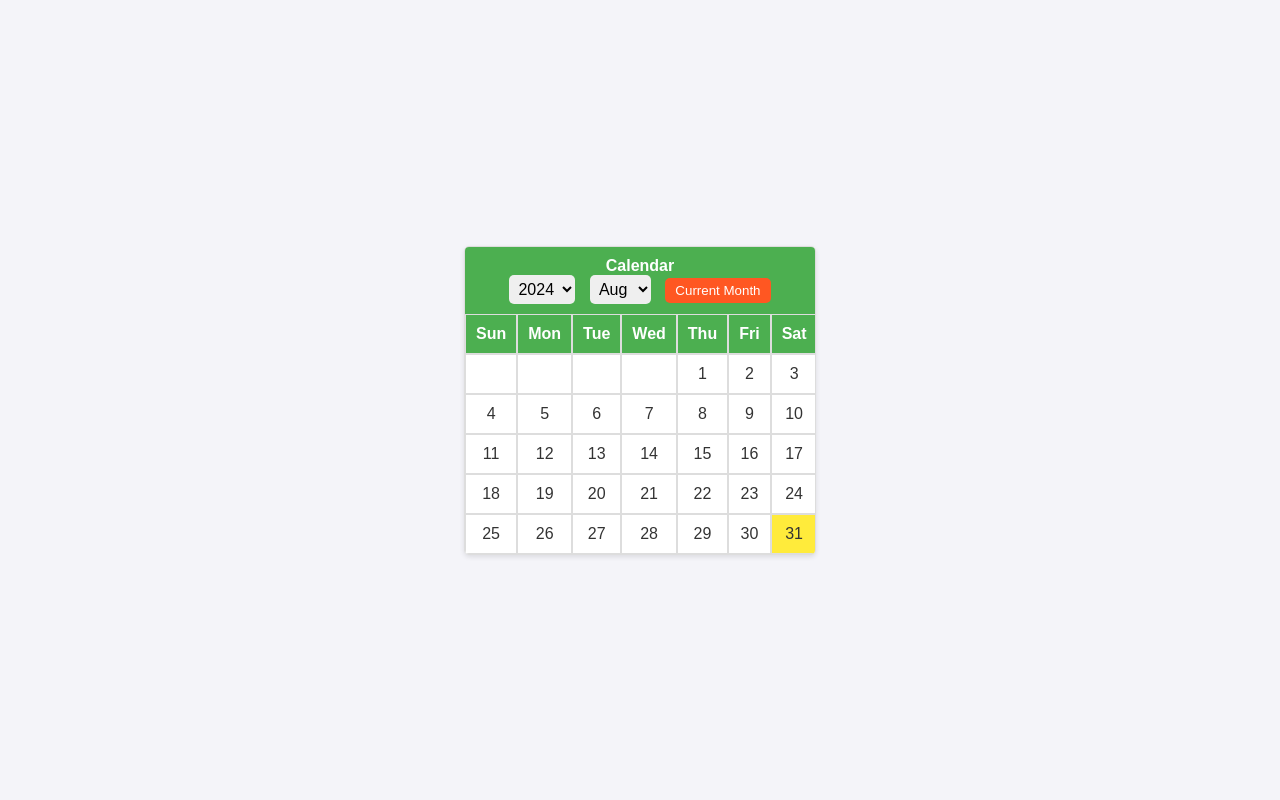
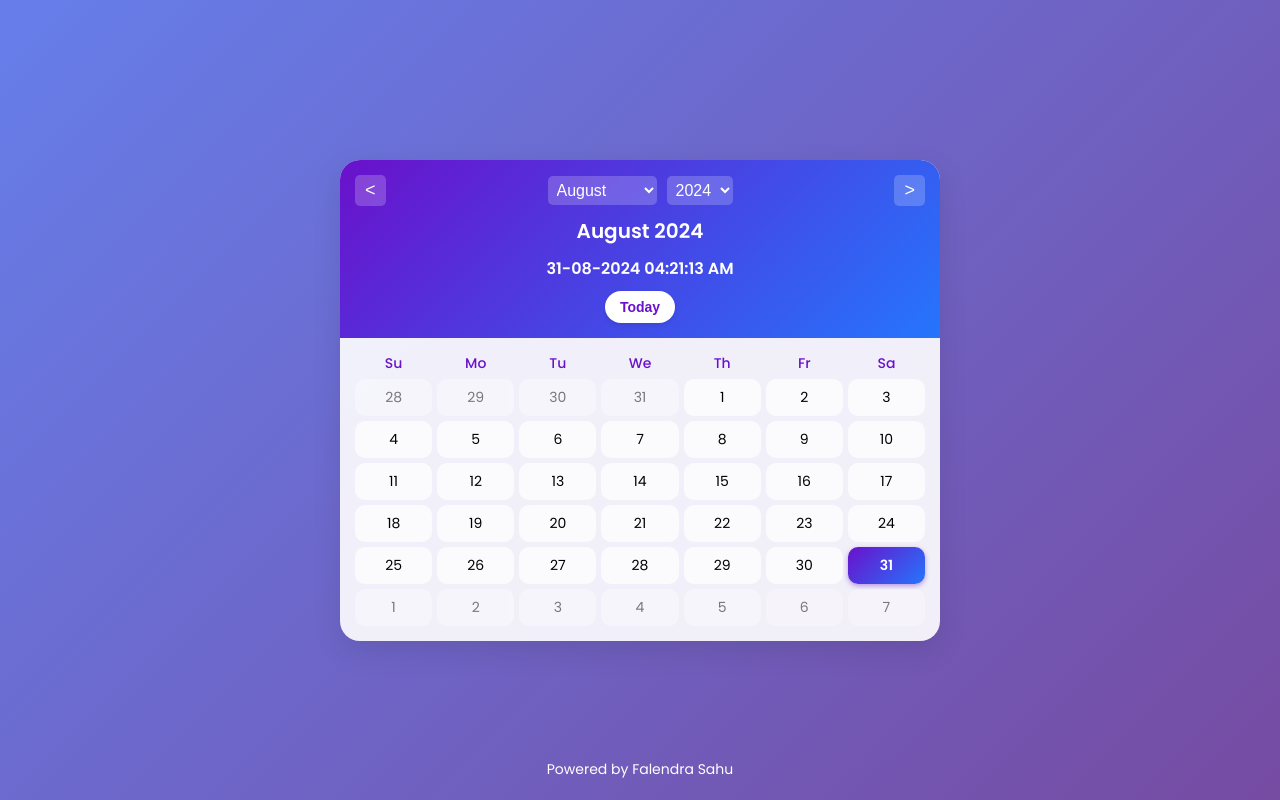
Before and after one commit to falendra-sahu/Calendar, a plain HTML site: page index.html in a window 1280 px wide. Drawn offline with Linux system fonts and the light colour scheme.

Commit message:
Update index.html

```diff
--- a/index.html
+++ b/index.html
@@ -3,179 +3,350 @@
 <head>
     <meta charset="UTF-8">
     <meta name="viewport" content="width=device-width, initial-scale=1.0">
-    <title>Interactive Calendar</title>
+    <title>Modern Calendar App</title>
+    <link href="https://fonts.googleapis.com/css2?family=Poppins:wght@300;400;500;600&display=swap" rel="stylesheet">
     <style>
+        * {
+            margin: 0;
+            padding: 0;
+            box-sizing: border-box;
+        }
         body {
-            font-family: Arial, sans-serif;
+            font-family: 'Poppins', sans-serif;
+            background: linear-gradient(135deg, #667eea 0%, #764ba2 100%);
             display: flex;
             justify-content: center;
             align-items: center;
-            height: 100vh;
-            margin: 0;
-            background-color: #f4f4f9;
+            min-height: 100vh;
+            padding: 20px;
         }
-        .calendar {
-            border: 1px solid #ddd;
-            border-radius: 5px;
-            box-shadow: 0 2px 5px rgba(0, 0, 0, 0.1);
+        .calendar-container {
+            background-color: rgba(255, 255, 255, 0.9);
+            border-radius: 20px;
+            box-shadow: 0 10px 30px rgba(0, 0, 0, 0.1);
             overflow: hidden;
-            width: 350px;
-            background-color: #fff;
+            width: 100%;
+            max-width: 600px;
+            transition: all 0.3s ease;
         }
         .calendar-header {
-            background-color: #4CAF50;
+            background: linear-gradient(135deg, #6a11cb 0%, #2575fc 100%);
+            color: #ffffff;
+            padding: 15px;
+            text-align: center;
+            font-size: 20px;
+            font-weight: 600;
+        }
+        .calendar-controls {
+            display: flex;
+            justify-content: space-between;
+            align-items: center;
+            margin-bottom: 10px;
+        }
+        .calendar-controls button {
+            background-color: rgba(255, 255, 255, 0.2);
+            border: none;
             color: white;
+            font-size: 18px;
+            cursor: pointer;
+            padding: 5px 10px;
+            border-radius: 5px;
+            transition: all 0.3s ease;
+        }
+        .calendar-controls button:hover {
+            background-color: rgba(255, 255, 255, 0.3);
+        }
+        .calendar-controls select {
+            background-color: rgba(255, 255, 255, 0.2);
+            border: none;
+            color: white;
+            font-size: 16px;
+            padding: 5px;
+            border-radius: 5px;
+            cursor: pointer;
+            margin: 0 5px;
+        }
+        .calendar-controls select option {
+            background-color: #6a11cb;
+            color: white;
+        }
+        .calendar-body {
+            padding: 15px;
+        }
+        .weekdays {
+            display: grid;
+            grid-template-columns: repeat(7, 1fr);
+            gap: 5px;
+            margin-bottom: 5px;
+        }
+        .weekdays div {
+            text-align: center;
+            font-weight: 500;
+            color: #6a11cb;
+            font-size: 14px;
+        }
+        .days {
+            display: grid;
+            grid-template-columns: repeat(7, 1fr);
+            gap: 5px;
+        }
+        .days div {
+            padding: 8px 5px;
+            text-align: center;
+            background-color: rgba(255, 255, 255, 0.7);
+            border-radius: 10px;
+            cursor: pointer;
+            transition: all 0.3s ease;
+            font-size: 14px;
+            font-weight: 400;
+        }
+        .days div:hover {
+            background-color: rgba(255, 255, 255, 0.9);
+            transform: translateY(-2px);
+            box-shadow: 0 2px 5px rgba(0, 0, 0, 0.1);
+        }
+        .current-day {
+            background: linear-gradient(135deg, #6a11cb 0%, #2575fc 100%) !important;
+            color: #ffffff;
+            font-weight: 600 !important;
+            box-shadow: 0 2px 5px rgba(106, 17, 203, 0.4);
+        }
+        .other-month {
+            opacity: 0.5;
+        }
+        .date-selector {
+            display: flex;
+            justify-content: center;
+            align-items: center;
+        }
+        #todayBtn {
+            background-color: #ffffff;
+            color: #6a11cb;
+            border: none;
+            padding: 8px 15px;
+            border-radius: 20px;
+            font-weight: 600;
+            font-size: 14px;
+            cursor: pointer;
+            transition: all 0.3s ease;
+            box-shadow: 0 2px 5px rgba(0, 0, 0, 0.1);
+            margin-top: 10px;
+        }
+        #todayBtn:hover {
+            background-color: #f0f0f0;
+            transform: translateY(-2px);
+            box-shadow: 0 4px 8px rgba(0, 0, 0, 0.15);
+        }
+        #digitalClock {
+            font-size: 16px;
+            margin-top: 10px;
+            color: #ffffff;
+        }
+        .footer {
             text-align: center;
             padding: 10px;
-            font-weight: bold;
+            font-size: 14px;
+            color: #ffffff;
+            position: absolute;
+            bottom: 10px;
+            width: 100%;
         }
-        .calendar-header select {
-            padding: 5px;
+        @media (max-width: 480px) {
+            .calendar-container {
+                width: 95%;
+            }
+            .calendar-header {
                 font-size: 16px;
-            border: none;
-            border-radius: 5px;
-            margin-right: 10px;
+                padding: 10px;
             }
-        .calendar-header button {
-            padding: 5px 10px;
-            background-color: #ff5722;
-            color: white;
-            border: none;
-            border-radius: 5px;
-            cursor: pointer;
+            .calendar-controls {
+                flex-wrap: wrap;
             }
-        .calendar-days {
-            display: grid;
-            grid-template-columns: repeat(7, 1fr);
-            background-color: #f4f4f4;
-            color: #333;
+            .calendar-controls button {
+                font-size: 16px;
+                padding: 3px 8px;
             }
-        .calendar-days div {
-            padding: 10px;
-            text-align: center;
-            border: 1px solid #ddd;
+            .calendar-controls select {
+                font-size: 14px;
+                padding: 3px;
             }
-        .calendar-days .day-name {
-            background-color: #4CAF50;
-            color: white;
-            font-weight: bold;
+            .days div {
+                padding: 6px 3px;
+                font-size: 12px;
             }
-        .calendar-days .day {
-            background-color: #fff;
-            cursor: pointer;
+            #todayBtn {
+                font-size: 12px;
+                padding: 6px 12px;
             }
-        .calendar-days .day.selected {
-            background-color: #ff5722;
-            color: white;
-            border-radius: 5px;
+            #digitalClock {
+                font-size: 14px;
             }
-        .calendar-days .day.highlight {
-            background-color: #ffeb3b;
-        }
-        .calendar-days .day:hover {
-            background-color: #f1f1f1;
         }
     </style>
 </head>
 <body>
-    <div class="calendar">
+    <div class="calendar-container">
         <div class="calendar-header">
-            <span>Calendar</span>
-            <div>
+            <div class="calendar-controls">
+                <button id="prevMonth">&lt;</button>
+                <div class="date-selector">
+                    <select id="monthSelect"></select>
                     <select id="yearSelect"></select>
-                <select id="monthSelect"></select>
-                <button id="currentMonthButton">Current Month</button>
+                </div>
+                <button id="nextMonth">&gt;</button>
+            </div>
+            <div id="currentDate"></div>
+            <div id="digitalClock"></div>
+            <button id="todayBtn">Today</button>
+        </div>
+        <div class="calendar-body">
+            <div class="weekdays">
+                <div>Su</div>
+                <div>Mo</div>
+                <div>Tu</div>
+                <div>We</div>
+                <div>Th</div>
+                <div>Fr</div>
+                <div>Sa</div>
+            </div>
+            <div class="days" id="daysContainer"></div>
         </div>
     </div>
-        <div class="calendar-days" id="calendarDays">
-            <!-- Calendar days will be dynamically inserted here -->
-        </div>
-    </div>
+    <div class="footer">Powered by Falendra Sahu</div>
 
     <script>
-        document.addEventListener('DOMContentLoaded', function() {
+        const daysContainer = document.getElementById('daysContainer');
+        const currentDateElement = document.getElementById('currentDate');
+        const digitalClockElement = document.getElementById('digitalClock');
+        const prevMonthBtn = document.getElementById('prevMonth');
+        const nextMonthBtn = document.getElementById('nextMonth');
+        const monthSelect = document.getElementById('monthSelect');
         const yearSelect = document.getElementById('yearSelect');
-            const monthSelect = document.getElementById('monthSelect');
-            const calendarDays = document.getElementById('calendarDays');
-            const currentMonthButton = document.getElementById('currentMonthButton');
+        const todayBtn = document.getElementById('todayBtn');
 
-            // Initialize the years and months
-            const currentYear = new Date().getFullYear();
-            const currentMonth = new Date().getMonth();
-            const months = ["Jan", "Feb", "Mar", "Apr", "May", "Jun", "Jul", "Aug", "Sep", "Oct", "Nov", "Dec"];
+        let currentDate = new Date();
+        currentDate.setDate(1);
 
-            // Populate year dropdown with range from 1500 to 2099
-            for (let year = 1500; year <= 2099; year++) {
-                let option = document.createElement('option');
-                option.value = year;
-                option.text = year;
-                if (year === currentYear) option.selected = true;
-                yearSelect.appendChild(option);
+        const months = ['January', 'February', 'March', 'April', 'May', 'June', 'July', 'August', 'September', 'October', 'November', 'December'];
+
+        function updateCalendar() {
+            const year = currentDate.getFullYear();
+            const month = currentDate.getMonth();
+
+            currentDateElement.textContent = `${months[month]} ${year}`;
+
+            daysContainer.innerHTML = '';
+
+            const firstDay = new Date(year, month, 1).getDay();
+            const lastDay = new Date(year, month + 1, 0).getDate();
+
+            const prevMonthLastDay = new Date(year, month, 0).getDate();
+
+            for (let i = 0; i < firstDay; i++) {
+                const prevMonthDay = prevMonthLastDay - firstDay + i + 1;
+                const dayElement = createDayElement(prevMonthDay, true);
+                daysContainer.appendChild(dayElement);
             }
 
-            // Populate month dropdown
-            for (let i = 0; i < months.length; i++) {
-                let option = document.createElement('option');
-                option.value = i;
-                option.text = months[i];
-                if (i === currentMonth) option.selected = true;
-                monthSelect.appendChild(option);
+            for (let i = 1; i <= lastDay; i++) {
+                const dayElement = createDayElement(i, false);
+                if (i === new Date().getDate() && month === new Date().getMonth() && year === new Date().getFullYear()) {
+                    dayElement.classList.add('current-day');
+                }
+                daysContainer.appendChild(dayElement);
             }
 
-            function generateCalendar(year, month) {
-                const firstDay = new Date(year, month, 1).getDay();
-                const daysInMonth = new Date(year, month + 1, 0).getDate();
-                let html = '';
-
-                // Add day names
-                const dayNames = ['Sun', 'Mon', 'Tue', 'Wed', 'Thu', 'Fri', 'Sat'];
-                for (let day of dayNames) {
-                    html += `<div class="day-name">${day}</div>`;
+            const remainingDays = 42 - (firstDay + lastDay);
+            for (let i = 1; i <= remainingDays; i++) {
+                const dayElement = createDayElement(i, true);
+                daysContainer.appendChild(dayElement);
             }
 
-                // Add empty days before the start of the month
-                for (let i = 0; i < firstDay; i++) {
-                    html += `<div class="day"></div>`;
+            updateSelects();
         }
 
-                // Add days of the month
-                for (let day = 1; day <= daysInMonth; day++) {
-                    let isToday = year === new Date().getFullYear() &&
-                                  month === new Date().getMonth() &&
-                                  day === new Date().getDate();
-                    html += `<div class="day${isToday ? ' highlight' : ''}" data-day="${day}">${day}</div>`;
+        function createDayElement(day, isOtherMonth) {
+            const dayElement = document.createElement('div');
+            dayElement.textContent = day;
+            if (isOtherMonth) {
+                dayElement.classList.add('other-month');
+            }
+            return dayElement;
         }
 
-                calendarDays.innerHTML = html;
+        function populateMonthSelect() {
+            monthSelect.innerHTML = '';
+            months.forEach((month, index) => {
+                const option = document.createElement('option');
+                option.value = index;
+                option.textContent = month;
+                monthSelect.appendChild(option);
+            });
         }
 
-            function handleDateClick(event) {
-                if (event.target.classList.contains('day')) {
-                    document.querySelectorAll('.calendar-days .day').forEach(day => day.classList.remove('selected'));
-                    event.target.classList.add('selected');
+        function populateYearSelect() {
+            yearSelect.innerHTML = '';
+            const currentYear = new Date().getFullYear();
+            for (let year = currentYear - 100; year <= currentYear + 100; year++) {
+                const option = document.createElement('option');
+                option.value = year;
+                option.textContent = year;
+                yearSelect.appendChild(option);
             }
         }
 
-            // Initial calendar display
-            generateCalendar(currentYear, currentMonth);
+        function updateSelects() {
+            monthSelect.value = currentDate.getMonth();
+            yearSelect.value = currentDate.getFullYear();
+        }
 
-            // Event listeners for the selects
-            yearSelect.addEventListener('change', function() {
-                generateCalendar(parseInt(yearSelect.value), parseInt(monthSelect.value));
+        function changeMonth(delta) {
+            currentDate.setMonth(currentDate.getMonth() + delta);
+            currentDate.setDate(1);
+            updateCalendar();
+        }
+
+        function updateDigitalClock() {
+            const now = new Date();
+            const day = String(now.getDate()).padStart(2, '0');
+            const month = String(now.getMonth() + 1).padStart(2, '0');
+            const year = now.getFullYear();
+            const hours = String(now.getHours() % 12 || 12).padStart(2, '0');
+            const minutes = String(now.getMinutes()).padStart(2, '0');
+            const seconds = String(now.getSeconds()).padStart(2, '0');
+            const ampm = now.getHours() >= 12 ? 'PM' : 'AM';
+
+            digitalClockElement.textContent = `${day}-${month}-${year} ${hours}:${minutes}:${seconds} ${ampm}`;
+        }
+
+        prevMonthBtn.addEventListener('click', () => changeMonth(-1));
+        nextMonthBtn.addEventListener('click', () => changeMonth(1));
+
+        monthSelect.addEventListener('change', () => {
+            currentDate.setMonth(parseInt(monthSelect.value));
+            currentDate.setDate(1);
+            updateCalendar();
         });
 
-            monthSelect.addEventListener('change', function() {
-                generateCalendar(parseInt(yearSelect.value), parseInt(monthSelect.value));
+        yearSelect.addEventListener('change', () => {
+            currentDate.setFullYear(parseInt(yearSelect.value));
+            currentDate.setDate(1);
+            updateCalendar();
         });
 
-            calendarDays.addEventListener('click', handleDateClick);
+        todayBtn.addEventListener('click', () => {
+            currentDate = new Date();
+            currentDate.setDate(1);
+            updateCalendar();
+        });
 
-            currentMonthButton.addEventListener('click', function() {
-                yearSelect.value = currentYear;
-                monthSelect.value = currentMonth;
-                generateCalendar(currentYear, currentMonth);
-            });
-        });
+        populateMonthSelect();
+        populateYearSelect();
+        updateCalendar();
+
+        // Update digital clock every second
+        setInterval(updateDigitalClock, 1000);
+        updateDigitalClock(); // Initial call to display the clock immediately
     </script>
 </body>
 </html>
```
Lines whose indentation alone changed are shown as unchanged.
